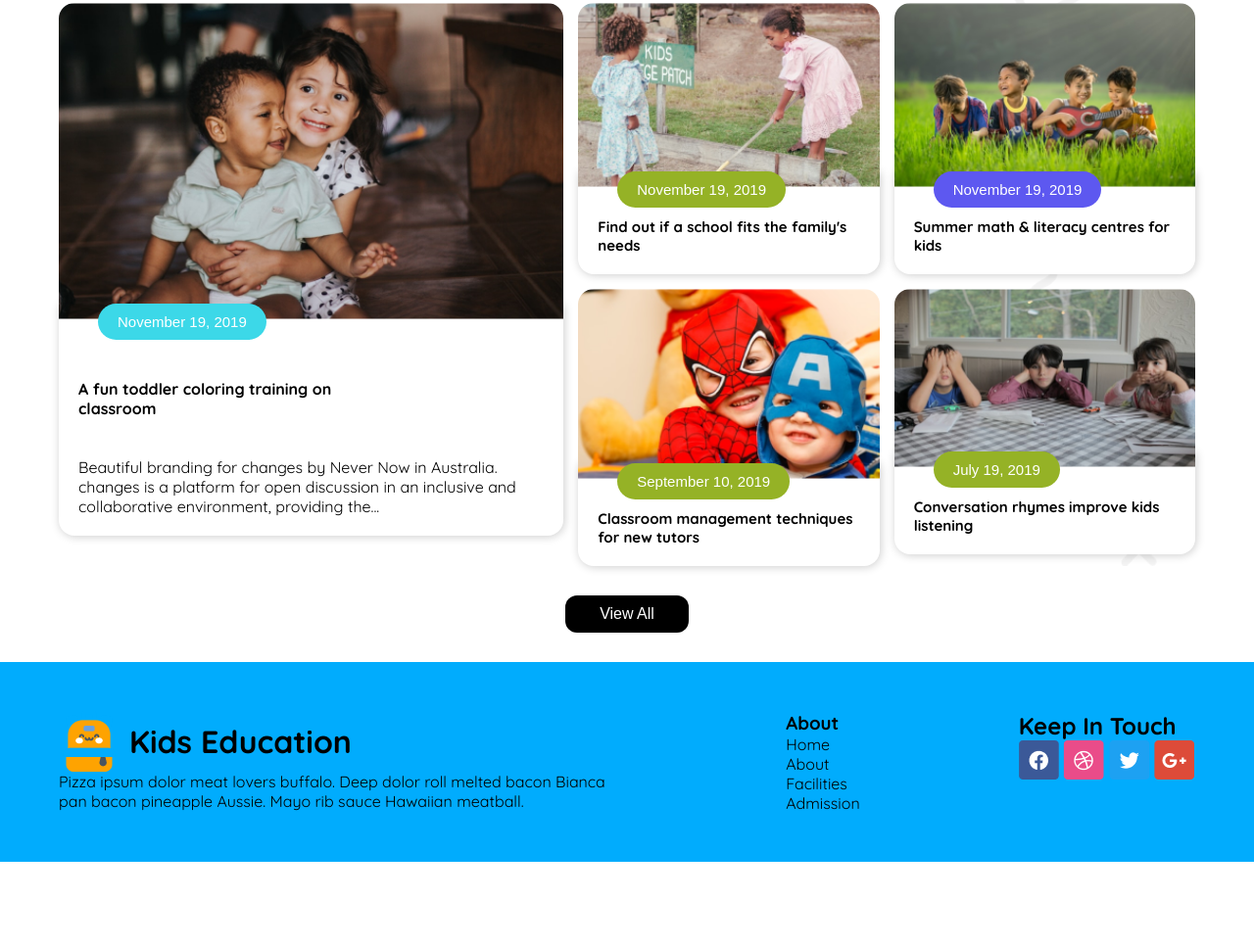
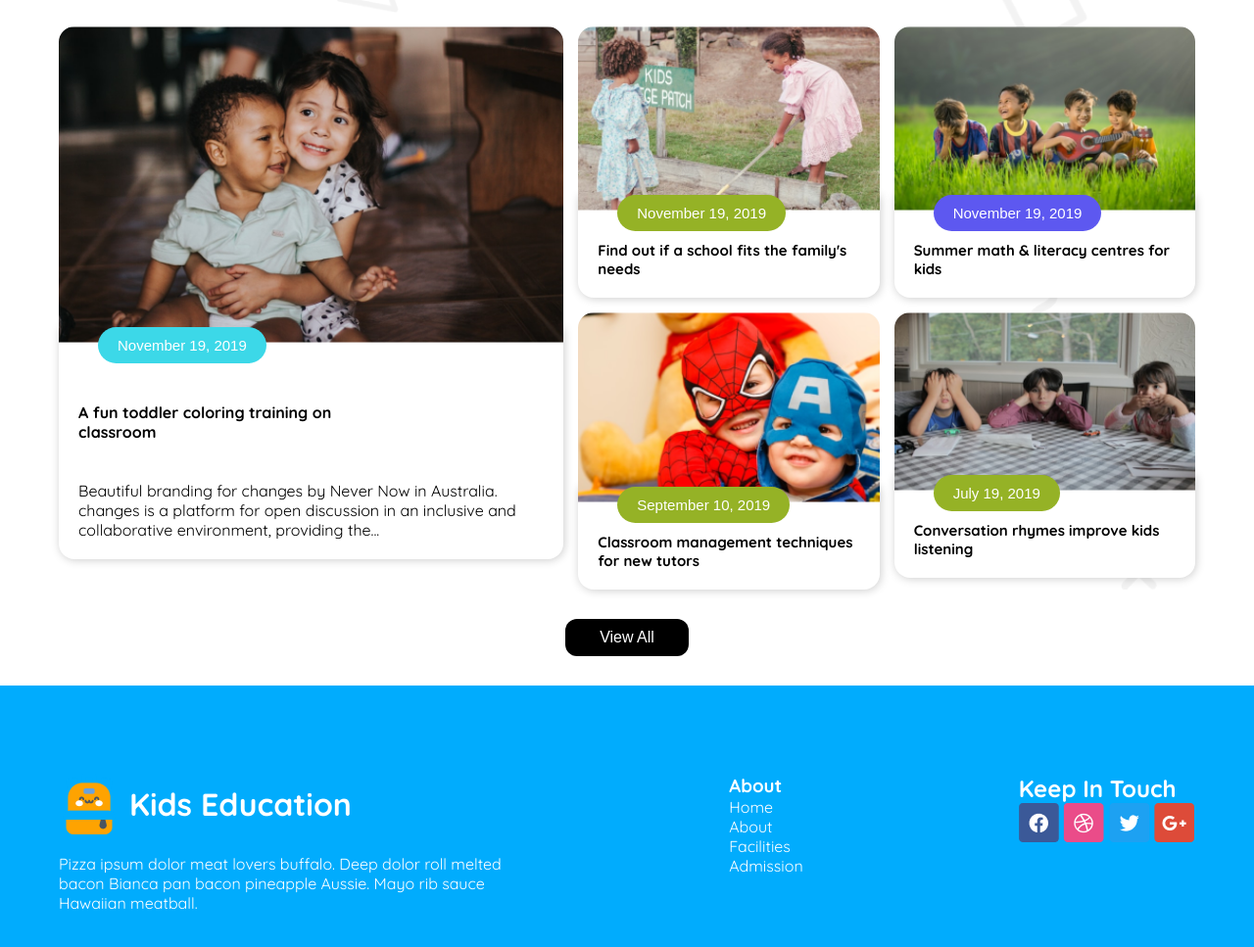
Before and after one commit to rajonmia122/My-Second-Assignment, a plain HTML site: page index.html in a window 1280 px wide. Shown: the part 1799-2766 px from the top of the page at 98% size. Before the commit the page ends 2679 px from the top, so only its background shows below. Drawn offline with Linux system fonts and the light colour scheme.

Commit message:
footer section complet

```diff
--- a/index.html
+++ b/index.html
@@ -38,7 +38,11 @@
 
 
             </nav>
+            <div class="marquee-container">
+                <marquee>Admission is ongoing.. Admission is ongoing. Admission to Aesthetic kindergarten for the 2024-25 Academic Year is Now Open.</marquee>
+            </div>
                 </header>
+
     <main>
         <div class="container">
             <div class="hero_section">
--- a/style/Kids-Education.css
+++ b/style/Kids-Education.css
@@ -350,7 +350,8 @@ nav{
 .footer_section{
     display: flex;
     justify-content: space-between;
-    gap: 140px;
+    gap: 20px;
+    color: #fff;
 
 }
 .name{
@@ -358,15 +359,19 @@ nav{
    align-items: center;
     gap: 10px;
 }
+.head_section p{
+    margin-top: 20px;
+}
+
 .head_section{
-    width: 50%;
+    width: 40%;
 }
-ul li{
+.about ul li{
     list-style: none;
 }
 footer{
     background-color: #01ACFD;
-    padding: 50px 0;
+    padding: 90px 0;
 }
 
 
@@ -475,6 +480,11 @@ footer{
 
 }
 
+.footer_section{
+    flex-direction: column;
+
+}
+
 
 
 
```
